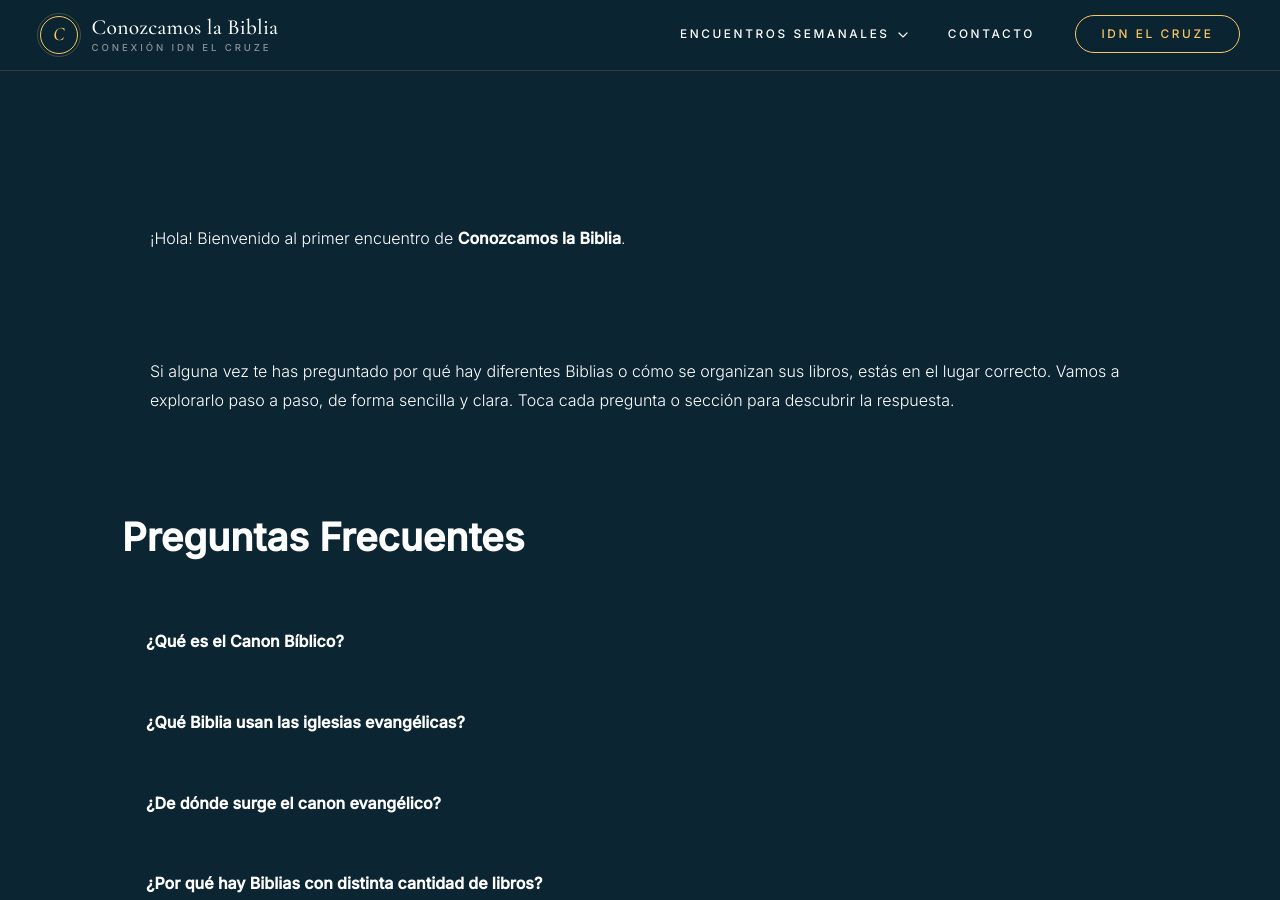
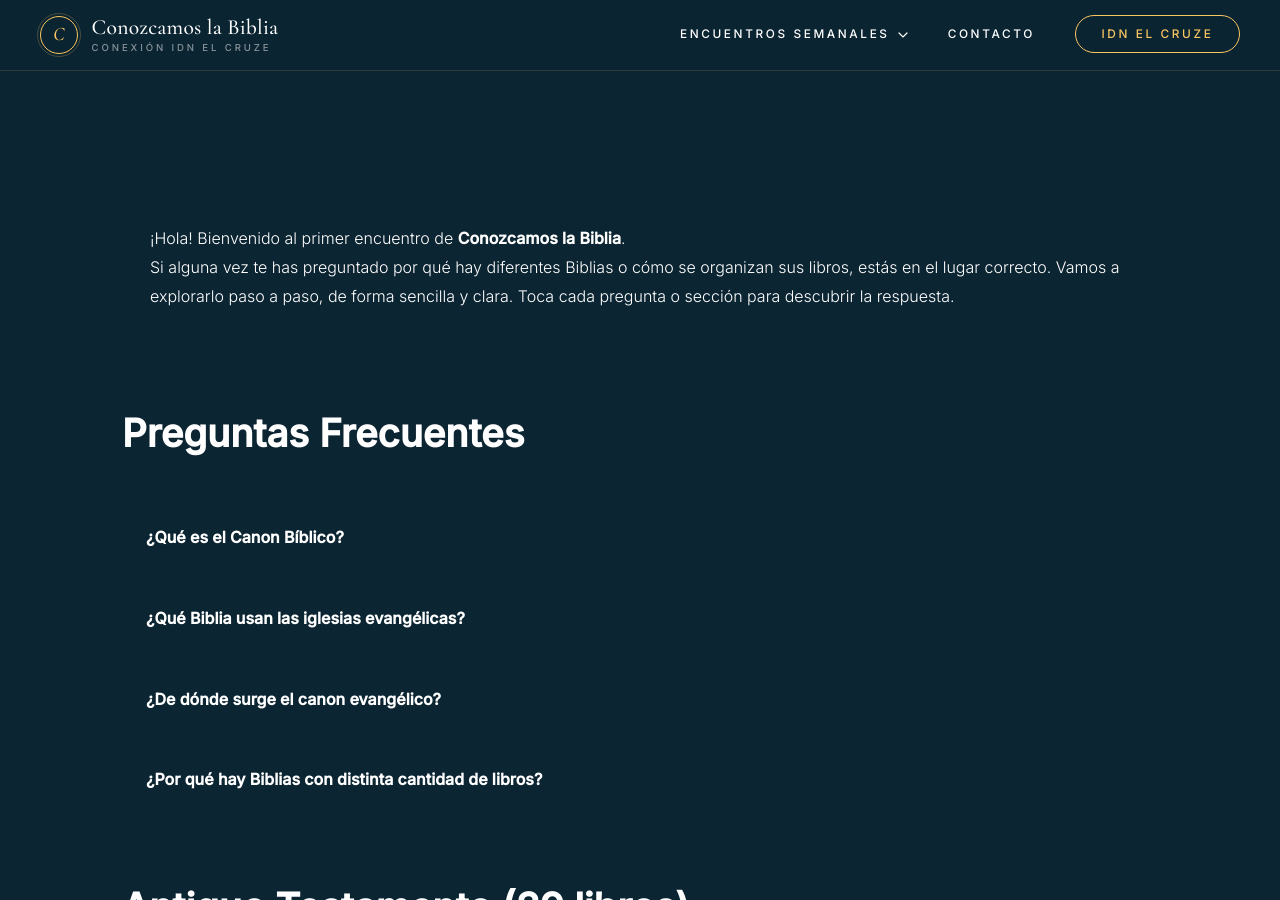
Before and after one commit to iporoma/conozcamoslabiblia, a Jekyll site: the page built from encuentro-1.html, in a window 1280 px wide and 900 px high, scrolled down 768 px. Built offline with Jekyll 4.4.1, drawn with Linux system fonts in a browser that asks for light colours.

Commit message:
Update encuentro-1.html

```diff
--- a/encuentro-1.html
+++ b/encuentro-1.html
@@ -23,9 +23,7 @@ css: encuentros
 <section class="container">
         <div class="intro-box">
             ¡Hola! Bienvenido al primer encuentro de <strong>Conozcamos la Biblia</strong>.
-        </div>
-        <div class="intro-box">
-            Si alguna vez te has preguntado por qué hay diferentes Biblias o cómo se organizan sus libros, estás en el lugar correcto. Vamos a explorarlo paso a paso, de forma sencilla y clara. Toca cada pregunta o sección para descubrir la respuesta.
+            <br>Si alguna vez te has preguntado por qué hay diferentes Biblias o cómo se organizan sus libros, estás en el lugar correcto. Vamos a explorarlo paso a paso, de forma sencilla y clara. Toca cada pregunta o sección para descubrir la respuesta.
         </div>
 
         <h2>Preguntas Frecuentes</h2>
```
